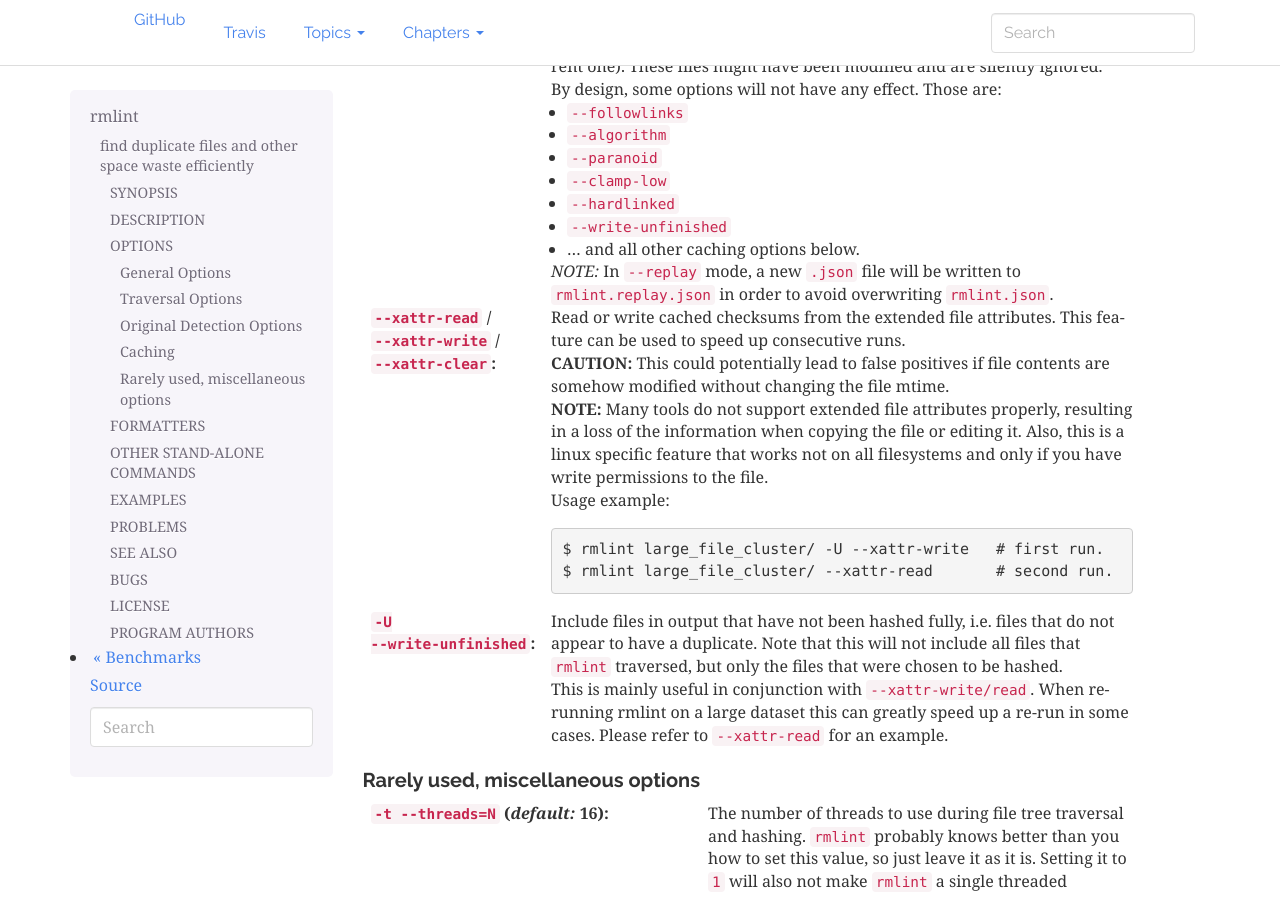
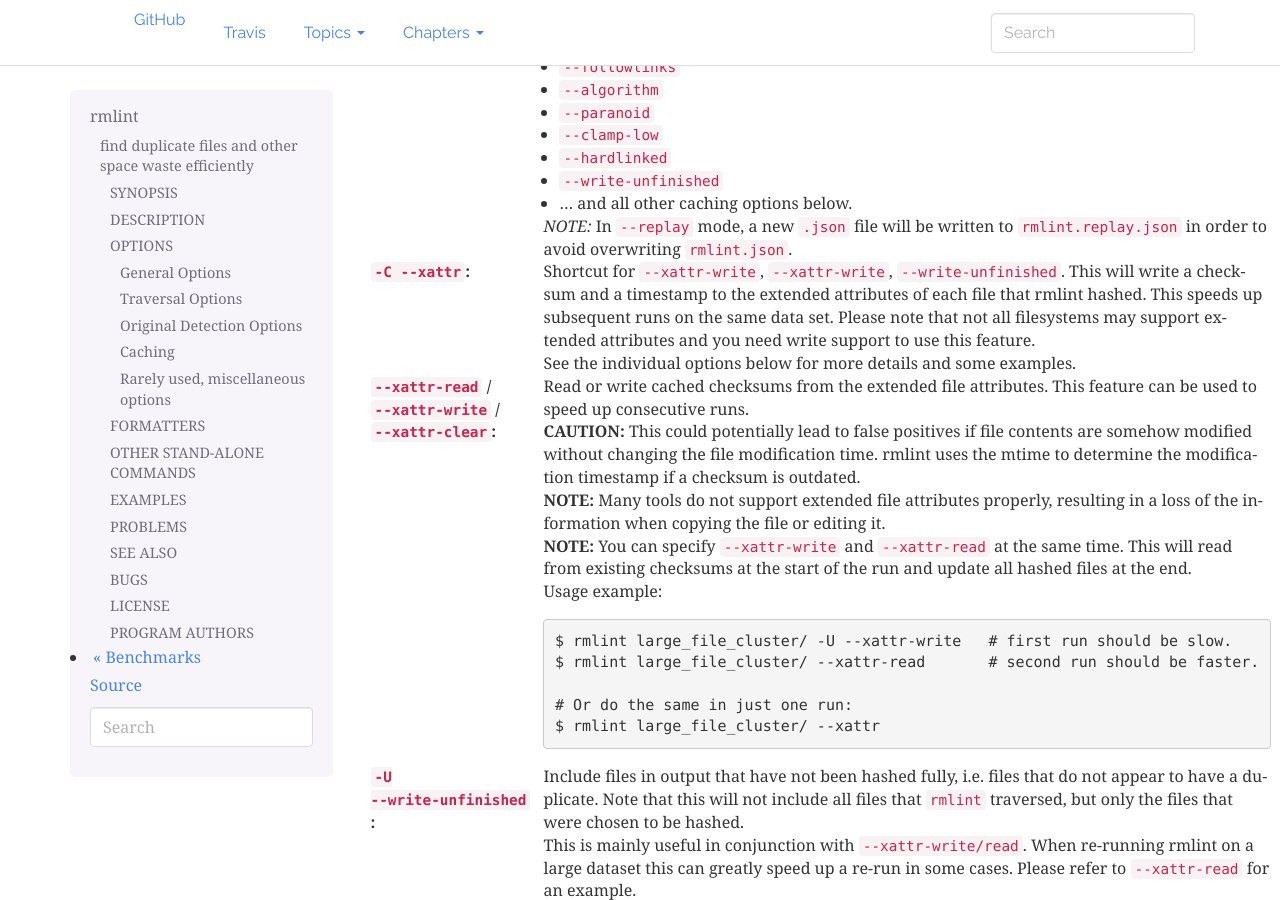
Before and after one commit to sahib/rmlint, a Sphinx documentation site: the page built from docs/rmlint.1.rst, in a window 1280 px wide and 900 px high, scrolled down 8810 px. Built offline with Sphinx 7.4.7, drawn with Linux system fonts in a browser that asks for light colours.

Commit message:
cmdline: introduce --xattr as shortcut for --xattr-write, --xattr-read & --write-unfinished

```diff
--- a/docs/rmlint.1.rst
+++ b/docs/rmlint.1.rst
@@ -514,23 +514,39 @@
     *NOTE:* In ``--replay`` mode, a new ``.json`` file will be written to
     ``rmlint.replay.json`` in order to avoid overwriting ``rmlint.json``.
 
+:``-C --xattr``:
+
+    Shortcut for ``--xattr-write``, ``--xattr-write``, ``--write-unfinished``.
+    This will write a checksum and a timestamp to the extended attributes of each
+    file that rmlint hashed. This speeds up subsequent runs on the same data set.
+    Please note that not all filesystems may support extended attributes and you
+    need write support to use this feature.
+
+    See the individual options below for more details and some examples.
+
 :``--xattr-read`` / ``--xattr-write`` / ``--xattr-clear``:
 
     Read or write cached checksums from the extended file attributes.
     This feature can be used to speed up consecutive runs.
 
     **CAUTION:** This could potentially lead to false positives if file contents are
-    somehow modified without changing the file mtime.
+    somehow modified without changing the file modification time. rmlint uses the mtime
+    to determine the modification timestamp if a checksum is outdated.
 
     **NOTE:** Many tools do not support extended file attributes properly,
     resulting in a loss of the information when copying the file or editing it.
-    Also, this is a linux specific feature that works not on all filesystems and
-    only if you have write permissions to the file.
+
+    **NOTE:** You can specify ``--xattr-write`` and ``--xattr-read`` at the same time.
+    This will read from existing checksums at the start of the run and update all hashed
+    files at the end.
 
     Usage example::
 
-        $ rmlint large_file_cluster/ -U --xattr-write   # first run.
-        $ rmlint large_file_cluster/ --xattr-read       # second run.
+        $ rmlint large_file_cluster/ -U --xattr-write   # first run should be slow.
+        $ rmlint large_file_cluster/ --xattr-read       # second run should be faster.
+
+        # Or do the same in just one run:
+        $ rmlint large_file_cluster/ --xattr
 
 :``-U --write-unfinished``:
 
```
Also changed, not shown: 2 other files.
